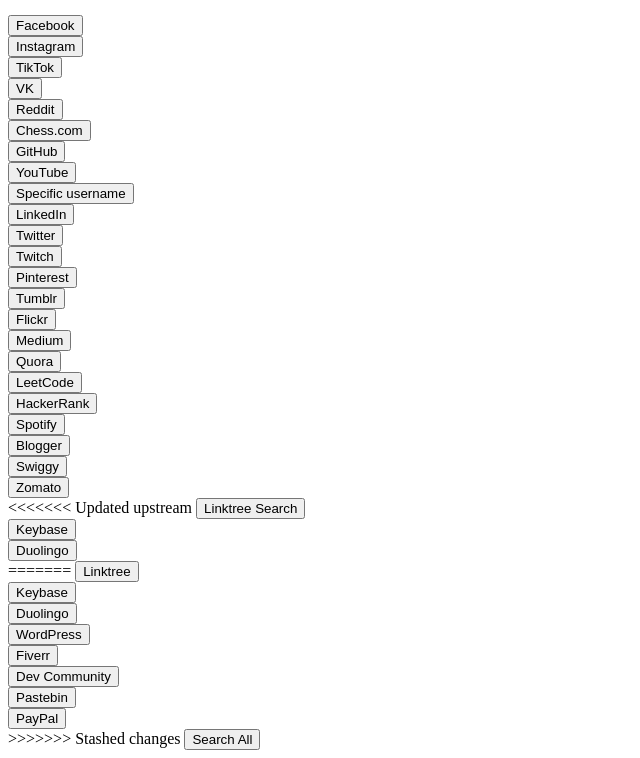
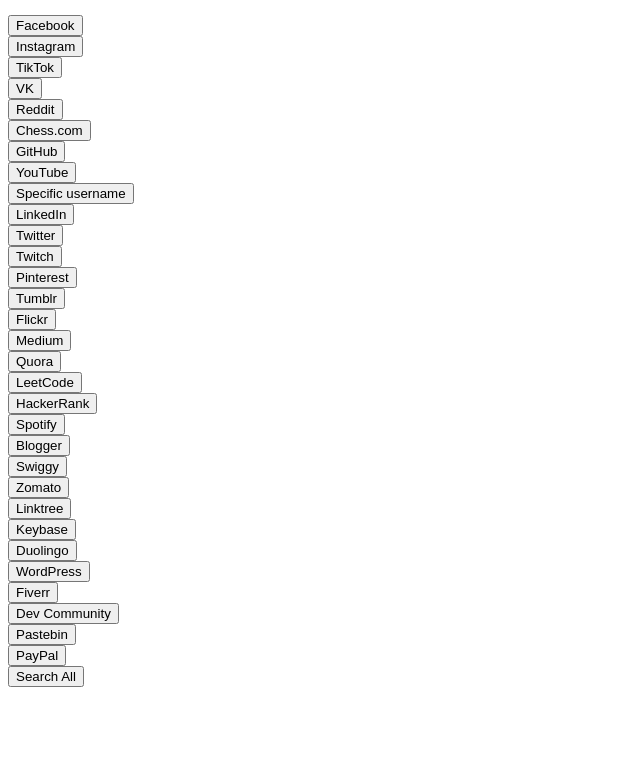
Before and after one commit to hem675/People-Lookup, a plain HTML site: page index.html in a window 1280 px wide. Shown: the part 104-862 px from the top of the page, without its empty margins (0-640 px from the left). After the commit the page ends 800 px from the top, so only its background shows below. Drawn offline with Linux system fonts and the light colour scheme.

Commit message:
Update index.html

```diff
--- a/index.html
+++ b/index.html
@@ -36,11 +36,6 @@
     <button id="bloggerProfileSearchButton">Blogger</button><br>
     <button id="swiggySearchButton">Swiggy </button><br>
     <button id="zomatoSearchButton">Zomato </button><br>
-<<<<<<< Updated upstream
-     <button id="linktreeSearchButton">Linktree Search</button><br>
-    <button id="keybaseSearchButton">Keybase</button><br>
-    <button id="duolingoSearchButton">Duolingo </button><br>
-=======
     <button id="linktreeSearchButton">Linktree</button><br>
     <button id="keybaseSearchButton">Keybase</button><br>
     <button id="duolingoSearchButton">Duolingo</button><br>
@@ -49,7 +44,6 @@
     <button id="devCommunitySearchButton">Dev Community</button><br>
     <button id="pastebinSearchButton">Pastebin</button><br>
     <button id="paypalSearchButton">PayPal</button><br>
->>>>>>> Stashed changes
     <button id="searchAllButton">Search All</button><br>
 
     <script>
```
